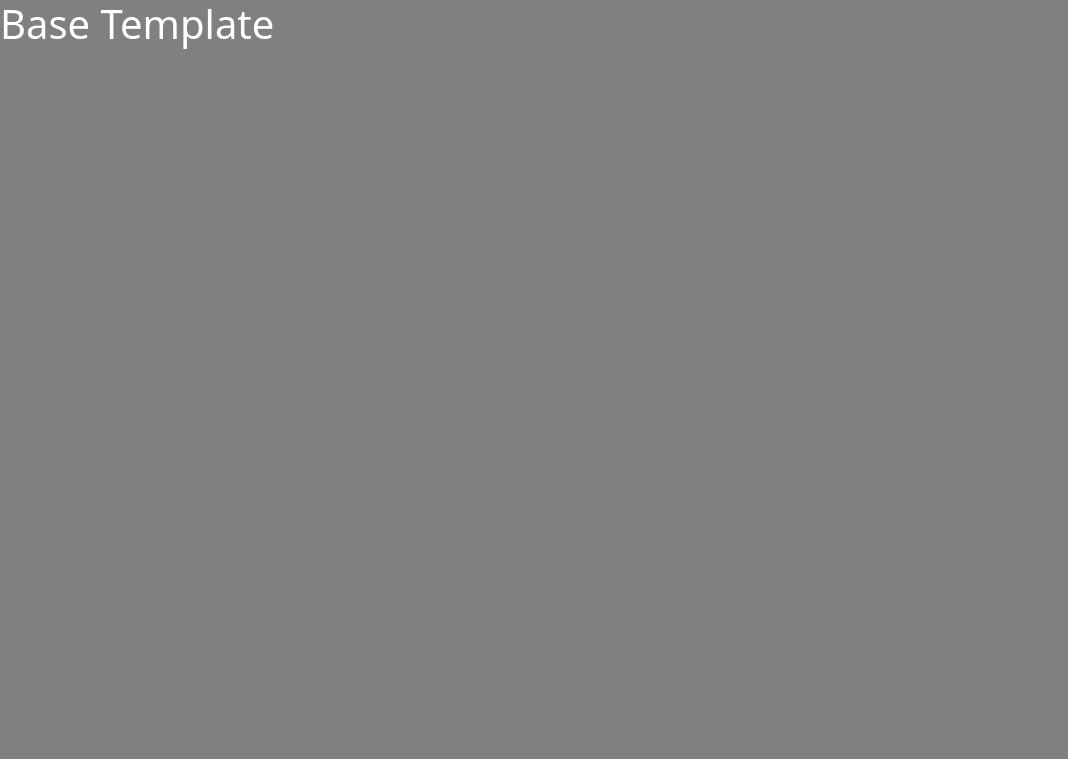
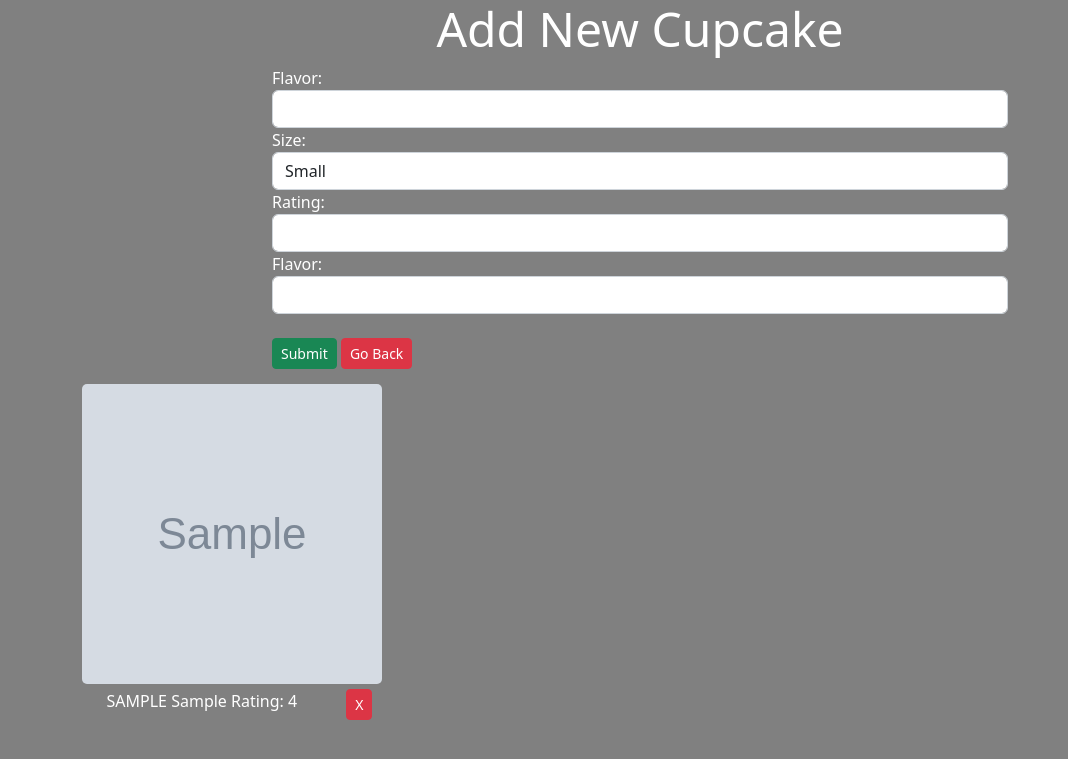
Before and after one commit to rogmide/cupcakes, a Flask app: page / in a window 1280 px wide. Before the commit the part shown is almost empty. Shown: the top 759 px of the page, without its empty margins (0-1068 px from the left). Run offline with Flask 2, Linux system fonts and the light colour scheme; tables that the repository leaves empty hold one stand-in row (values such as "Sample post"); grey boxes marked "Sample" are stand-in pictures; some libraries are stand-ins or nearby versions.

Commit message:
working on FS

```diff
--- a/cupcakes_api_backend/_form.py
+++ b/cupcakes_api_backend/_form.py
@@ -0,0 +1,20 @@
+from flask_wtf import FlaskForm
+from wtforms import StringField, FloatField, BooleanField, IntegerField, RadioField, SelectField
+from wtforms.validators import InputRequired, Email, Optional, URL
+from models import db, connect_db, Cupcake
+
+
+class AddCupCakeForm(FlaskForm):
+    '''Form to add Cupcakes to the db'''
+
+    flavor = StringField('Flavor: ',  validators=[
+        InputRequired(message='Name is Required')])
+
+    size = SelectField('Size: ',  choices=[('sm', 'Small'), ('md', 'Medium'), ('lg', 'Large')], validators=[
+        InputRequired(message='Name is Required')])
+
+    rating = FloatField('Rating: ',  validators=[
+        InputRequired(message='Rating is Required')])
+
+    image = StringField('Flavor: ',  validators=[URL(
+        require_tld=True, message='Enter Valid URL')])
--- a/cupcakes_api_backend/app.py
+++ b/cupcakes_api_backend/app.py
@@ -1,6 +1,7 @@
 from shelve import DbfilenameShelf
 from flask import Flask, request, redirect, render_template, jsonify
 from models import Cupcake, db, connect_db
+from _form import AddCupCakeForm
 
 app = Flask(__name__)
 
@@ -16,7 +17,9 @@ connect_db(app)
 def show_homepage():
     '''Show home page for the user'''
 
-    return render_template('home.html')
+    cupcake_form = AddCupCakeForm()
+
+    return render_template('home.html', cupcake_form=cupcake_form)
 
 
 @app.route('/api/cupcakes')
--- a/cupcakes_api_backend/static/app.css
+++ b/cupcakes_api_backend/static/app.css
@@ -3,3 +3,22 @@ body {
   background-color: grey;
   color: white;
 }
+
+img {
+  width: 300px;
+  height: 300px;
+  border-radius: 5px;
+  margin-bottom: 5px;
+  margin-top: 15px;
+  margin-right: 15px;
+}
+
+.cupcake_holder {
+  display: flex;
+  flex-wrap: nowrap;
+}
+
+.cup_description {
+  display: flex;
+  justify-content: space-around;
+}
--- a/cupcakes_api_backend/static/app.js
+++ b/cupcakes_api_backend/static/app.js
@@ -1 +1,34 @@
-console.log('Javascript Code Here!')
+async function get_cupcakes() {
+  res = await axios.get(`/api/cupcakes`);
+
+  for (const ck of res.data.cupcakes) {
+    $(".cupcake_holder").append(append_cupcake(ck));
+  }
+}
+
+function append_cupcake(ck) {
+  return `
+    <div data-cupcake-id=${ck.id}>
+        <img src="${ck.image}" alt="(no image provided)">
+        <div>
+            <p class=cup_description> ${ck.flavor.toUpperCase()} ${
+    ck.size.charAt(0).toUpperCase() + ck.size.slice(1)
+  }  Rating: ${
+    ck.rating
+  }  <button class="delete-button btn btn-sm btn-danger">X</button> </p>
+        </div>
+    </div>`;
+}
+
+get_cupcakes();
+
+/*
+==============================================
+Upper Code Render The CupCakes to the Homepage
+==============================================
+*/
+
+$(".add_new_cupcake").on("click", function (e) {
+    e.preventDefault();
+    alert('Finish WOrk here Need too keep going')
+});
--- a/cupcakes_api_backend/templates/home.html
+++ b/cupcakes_api_backend/templates/home.html
@@ -1,6 +1,36 @@
-{% extends 'base.html' %} {% block title %} Title Here {% endblock %} {% block
-    content %}
+{% extends 'base.html' %} {% block title %} Add Cupcake {% endblock %} {% block
+content %}
 
-    <h1 class="welcome">Base Template </h1>
+<div class="container">
+  <h1 class="display-5 text-center">Add New Cupcake</h1>
+  <div class="row justify-content-center">
+    <div class="col-md-8">
+      <form>
+        {{ cupcake_form.hidden_tag() }} {% for field in cupcake_form if
+        field.widget.input_type != 'hidden' %}
+
+        <div class="form-group">
+          {{ field.label }} {{ field(class_="form-control") }} {% for err in
+          field.errors %}
+          <small class="form-text"> {{ err }} </small>
+
+          {% endfor %}
+        </div>
+
+        {% endfor %}
+
+        <br />
+        <button class="add_new_cupcake btn btn-sm btn-success">Submit</button>
+        <a class="btn btn-danger btn-sm" href="/">Go Back</a>
+      </form>
+    </div>
+  </div>
+</div>
+
+<div class="container">
+  <div class="cupcake_holder">
+
+  </div>
+</div>
 
 {% endblock%}
```
Also changed, not shown: 1 other file.
